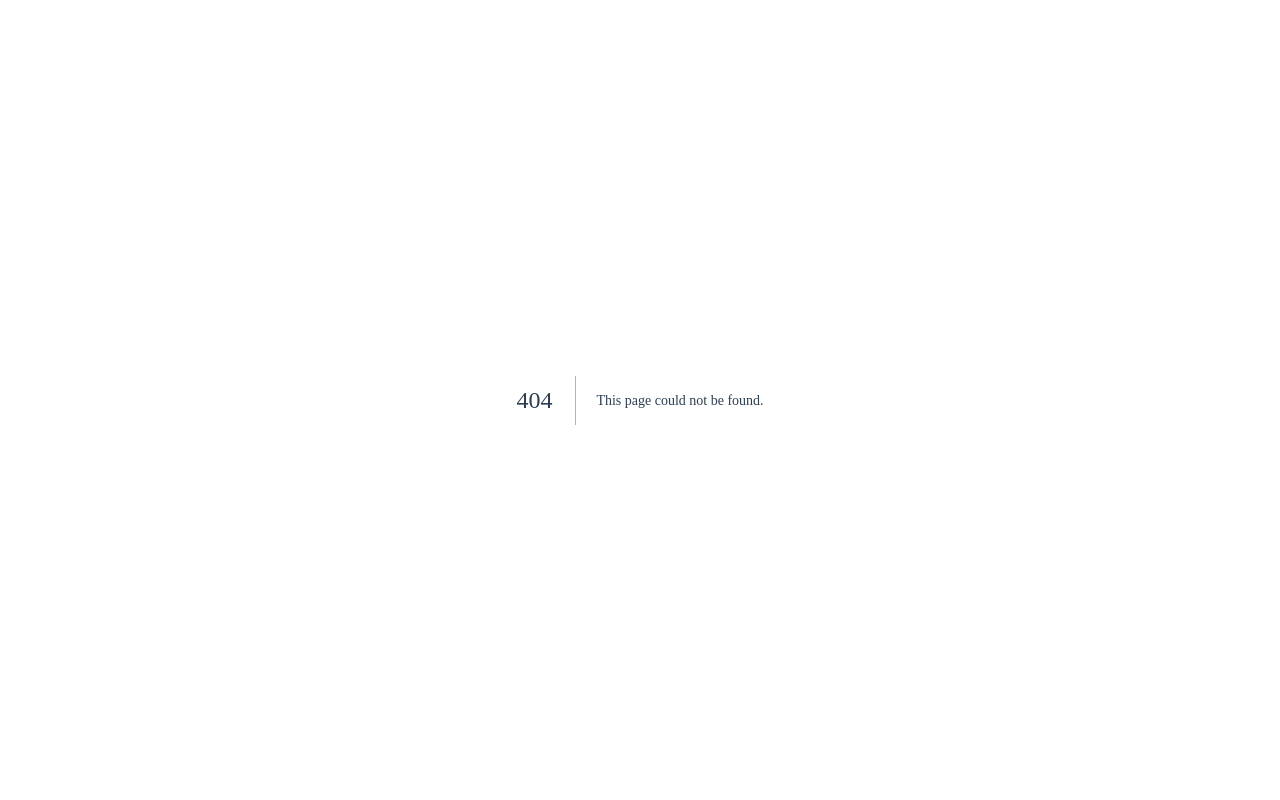
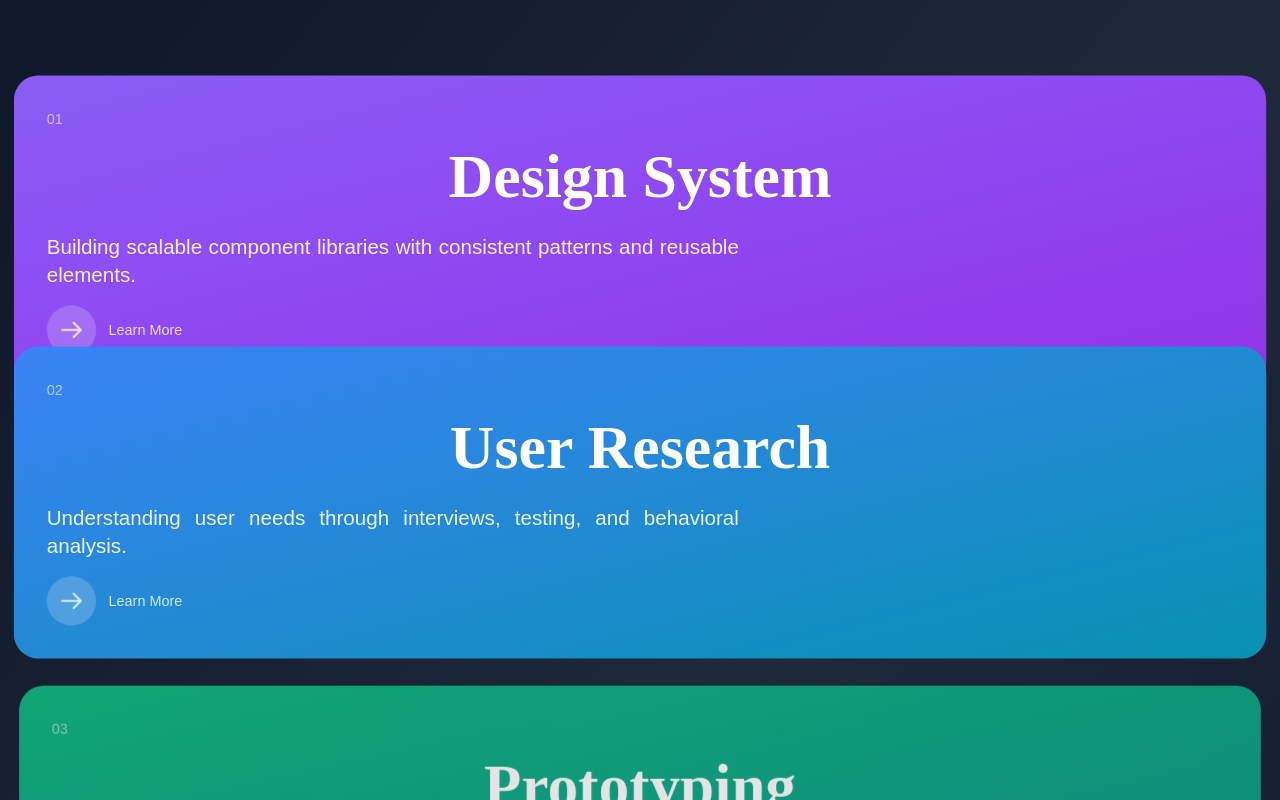
Before and after one commit to asissharma/IAmHere, a Next.js app: page /components/homePage/theProjectParallax in a window 1280 px wide. Before the commit this address had no page. Shown: the top 800 px of the page. Built offline with nearby package versions, Linux system fonts and the light colour scheme.

Commit message:
initial compelete

```diff
--- /dev/null
+++ b/pages/components/homePage/theProjectParallax.tsx
@@ -0,0 +1,136 @@
+import React, { useEffect, useRef, useState } from 'react';
+
+interface CardData {
+  id: number;
+  title: string;
+  description: string;
+  gradient: string;
+}
+
+const CardStackScroll: React.FC = () => {
+  const containerRef = useRef<HTMLDivElement>(null);
+  const [scrollProgress, setScrollProgress] = useState<number[]>([]);
+
+  const cards: CardData[] = [
+    {
+      id: 1,
+      title: "Design System",
+      description: "Building scalable component libraries with consistent patterns and reusable elements.",
+      gradient: "from-violet-500 to-purple-600"
+    },
+    {
+      id: 2,
+      title: "User Research",
+      description: "Understanding user needs through interviews, testing, and behavioral analysis.",
+      gradient: "from-blue-500 to-cyan-600"
+    },
+    {
+      id: 3,
+      title: "Prototyping",
+      description: "Rapid iteration and validation of ideas through interactive mockups.",
+      gradient: "from-emerald-500 to-teal-600"
+    },
+    {
+      id: 4,
+      title: "Development",
+      description: "Transforming designs into production-ready code with attention to detail.",
+      gradient: "from-amber-500 to-orange-600"
+    },
+    {
+      id: 5,
+      title: "Launch",
+      description: "Shipping products that delight users and drive business outcomes.",
+      gradient: "from-rose-500 to-pink-600"
+    }
+  ];
+
+  useEffect(() => {
+    const handleScroll = () => {
+      if (!containerRef.current) return;
+
+      const container = containerRef.current;
+      const cards = container.querySelectorAll('.stack-card');
+      const progress: number[] = [];
+
+      cards.forEach((card, index) => {
+        const rect = card.getBoundingClientRect();
+        const windowHeight = window.innerHeight;
+        const cardTop = rect.top;
+        const cardHeight = rect.height;
+
+        // Calculate how much of the card has been scrolled
+        const scrolled = windowHeight - cardTop;
+        const cardProgress = Math.max(0, Math.min(1, scrolled / (windowHeight * 0.7)));
+
+        progress[index] = cardProgress;
+      });
+
+      setScrollProgress(progress);
+    };
+
+    window.addEventListener('scroll', handleScroll);
+    handleScroll(); // Initial calculation
+
+    return () => window.removeEventListener('scroll', handleScroll);
+  }, []);
+
+  const getCardStyle = (index: number): React.CSSProperties => {
+    const progress = scrollProgress[index] || 0;
+    const prevProgress = scrollProgress[index - 1] || 0;
+
+    // Calculate scale and position based on scroll
+    const scale = 0.98 + (progress * 0.05);
+    const opacity = 0.3 + (progress * 0.7);
+    const yOffset = (1 - progress) * 50;
+
+    // Pin effect: reduce movement when card is active
+    const isPinned = progress > 0.3 && progress < 1;
+    const pinnedY = isPinned ? Math.max(0, yOffset * 0.3) : yOffset;
+
+    return {
+      transform: `translateY(${pinnedY}px) scale(${scale})`,
+      opacity: opacity,
+      zIndex: index + 1,
+    };
+  };
+
+  return (
+    <div className="w-full bg-gradient-to-br from-slate-900 via-slate-800 to-slate-900 p-4">
+      {/* Card Stack Container */}
+      <div ref={containerRef} className="relative px-4 pb-screen">
+        {cards.map((card, index) => (
+          <div
+            key={card.id}
+            className="stack-card sticky top-20 mb-8"
+            style={getCardStyle(index)}
+          >
+            <div className={`bg-gradient-to-br ${card.gradient} rounded-3xl p-8 flex flex-col justify-between`}>
+              <div>
+                <div className="text-white/60 text-sm font-medium mb-4">
+                  {String(index + 1).padStart(2, '0')}
+                </div>
+                <h2 className="text-4xl md:text-6xl font-bold text-white mb-6">
+                  {card.title}
+                </h2>
+                <p className="text-lg md:text-xl text-white/90 leading-relaxed max-w-2xl">
+                  {card.description}
+                </p>
+              </div>
+
+              <div className="flex items-center gap-3 text-white/80">
+                <div className="w-12 h-12 rounded-full bg-white/20 backdrop-blur-sm flex items-center justify-center">
+                  <svg className="w-6 h-6" fill="none" stroke="currentColor" viewBox="0 0 24 24">
+                    <path strokeLinecap="round" strokeLinejoin="round" strokeWidth={2} d="M14 5l7 7m0 0l-7 7m7-7H3" />
+                  </svg>
+                </div>
+                <span className="text-sm font-medium">Learn More</span>
+              </div>
+            </div>
+          </div>
+        ))}
+      </div>
+    </div>
+  );
+};
+
+export default CardStackScroll;
--- a/pages/components/homePage/trial.tsx
+++ b/pages/components/homePage/trial.tsx
@@ -1,5 +1,6 @@
 import React, { useEffect, useRef, useState } from 'react';
 import Marquee, { marqueeItems } from './marquee';
+import TheProjectParallax from './theProjectParallax';
 
 export default function ScrollAnimation() {
   // TS: Explicitly type refs for DOM elements
@@ -332,8 +333,6 @@ const textLines: string[] = [
         <div className="w-full m-2">
           <Marquee items={marqueeItems} duration={50} gap="1rem"/>
         </div>
-        <div className="sec3"><h1>SECTION 3</h1></div>
-        <div className="sec4"><h1>SECTION 4</h1></div>
 
         <div className="imgWrap" ref={imgWrapRef}>
           <img className="founder" src="/profile.png" alt="Founder" />
@@ -346,6 +345,35 @@ const textLines: string[] = [
           </div>
         </div>
       </div>
+      <div className="w-full sec3">
+          <TheProjectParallax/>
+        </div>
+      <footer className="w-full bg-black text-white py-12 px-4">
+      <div className="max-w-7xl mx-auto">
+        <div className="grid grid-cols-1 md:grid-cols-3 gap-8 mb-8">
+          <div>
+            <h3 className="text-2xl font-bold mb-4">Backend Architect</h3>
+            <p className="text-slate-400">Building scalable systems that power the digital world.</p>
+          </div>
+          <div>
+            <h4 className="text-lg font-bold mb-4">Quick Links</h4>
+            <ul className="space-y-2 text-slate-400">
+              <li><a href="#" className="hover:text-white transition-colors">Projects</a></li>
+              <li><a href="#" className="hover:text-white transition-colors">Skills</a></li>
+              <li><a href="#" className="hover:text-white transition-colors">Blog</a></li>
+              <li><a href="#" className="hover:text-white transition-colors">Contact</a></li>
+            </ul>
+          </div>
+          <div>
+            <h4 className="text-lg font-bold mb-4">Tech Stack</h4>
+            <p className="text-slate-400">Python • Go • PostgreSQL<br/>Docker • Kubernetes • Redis<br/>Kafka • React • TypeScript</p>
+          </div>
+        </div>
+        <div className="border-t border-slate-800 pt-8 text-center text-slate-500">
+          <p>© 2025 Backend Architect. Engineered with precision.</p>
+        </div>
+      </div>
+    </footer>
     </>
   );
 }
```
